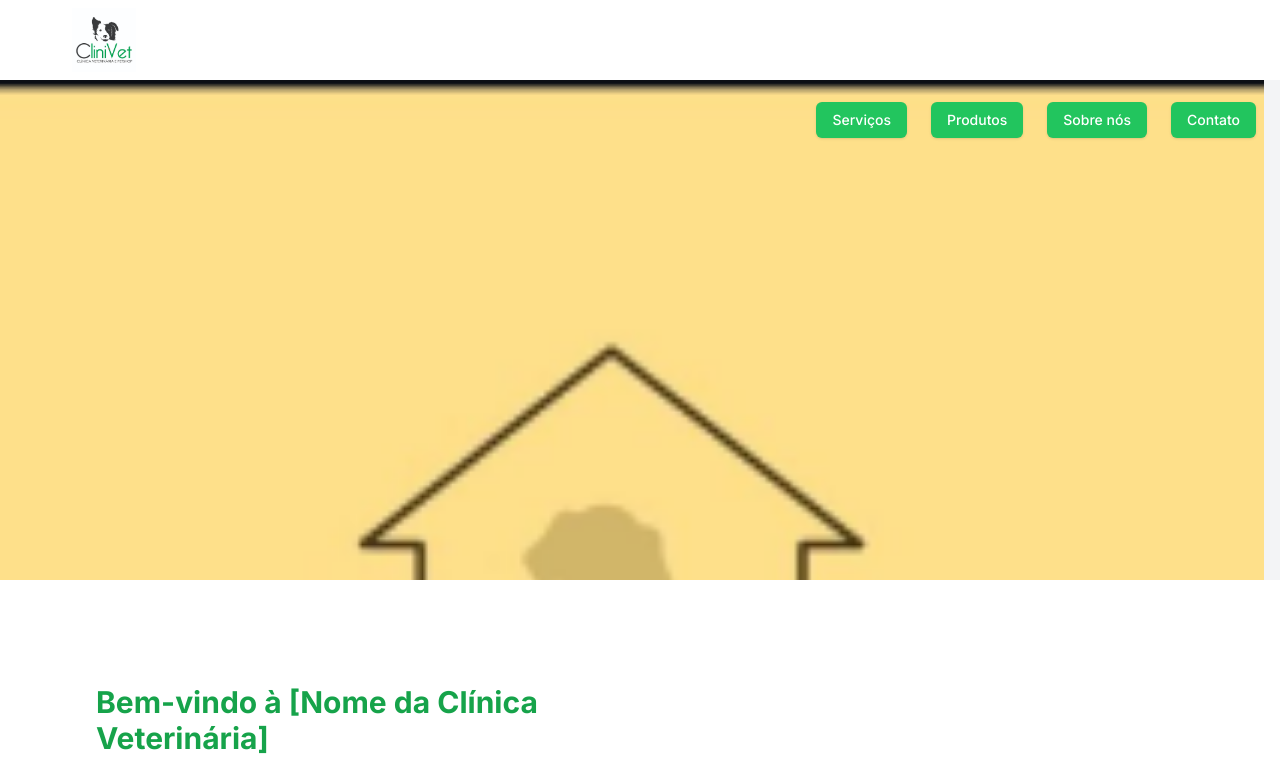
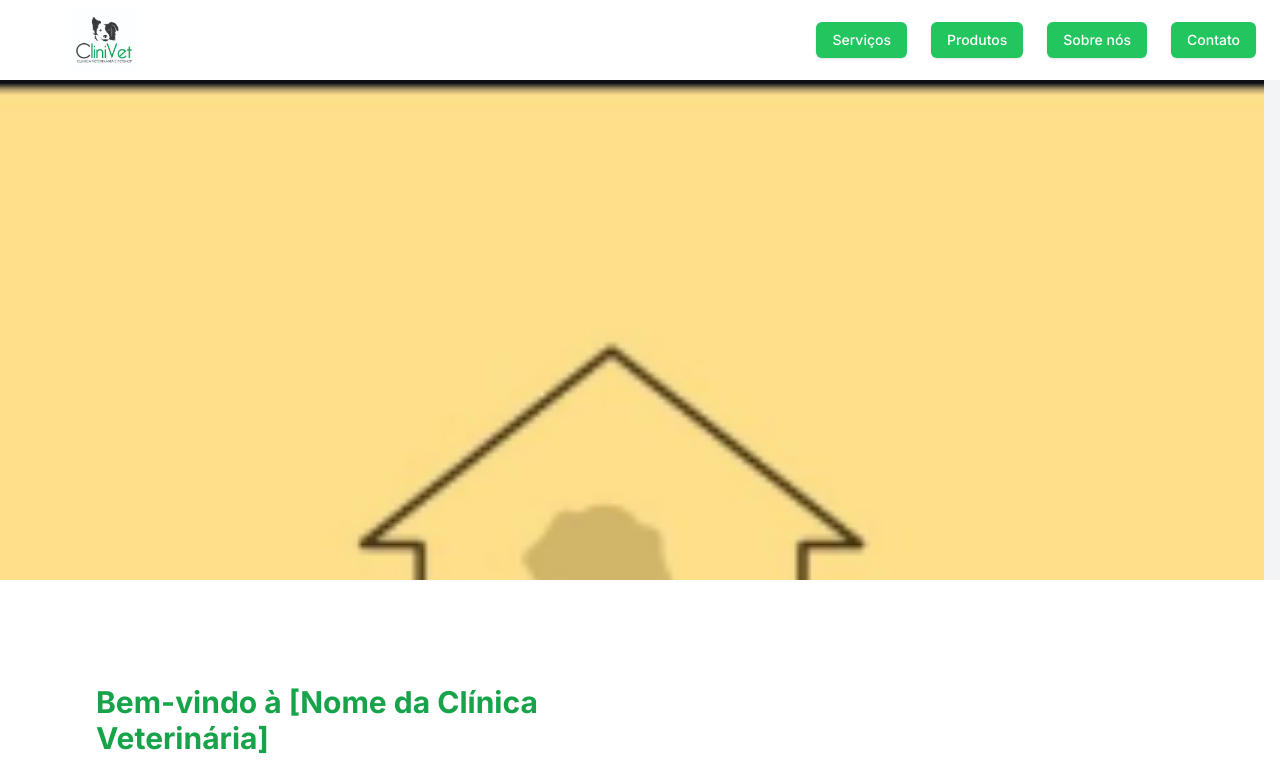
Before and after one commit to Nicolasmoss92/clini-vet, a Next.js app: page /home in a window 1280 px wide. Shown: the top 774 px of the page. Built offline with nearby package versions, Linux system fonts and the light colour scheme.

Commit message:
feat: adujtement button

```diff
--- a/src/components/layout/Header.tsx
+++ b/src/components/layout/Header.tsx
@@ -46,7 +46,7 @@ export default function Header() {
       <nav
         className={`${
           isOpen ? "block" : "hidden"
-        } md:flex md:items-center md:space-x-6 absolute md:relative top-20 left-0 w-full md:w-auto bg-white md:bg-transparent px-6 md:px-0 z-10`}
+        } md:flex md:items-center md:space-x-6 absolute md:static top-20 left-0 w-full md:w-auto bg-white md:bg-transparent px-6 md:px-0 z-10`}
       >
         <div className="flex flex-col md:flex-row space-y-4 md:space-y-0 md:space-x-6">
           <DropdownProducts />
```
